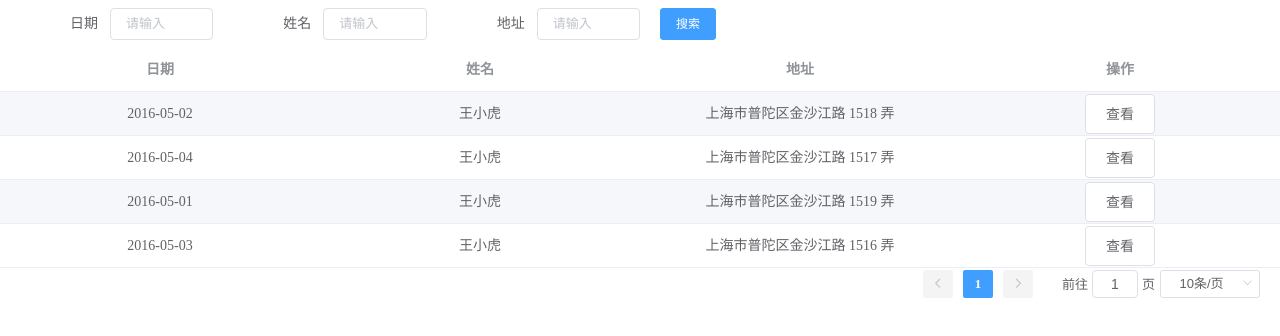
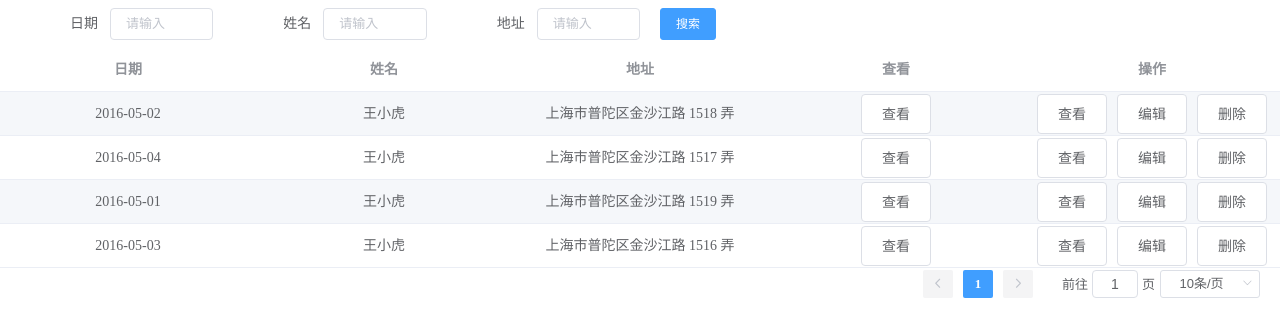
Before and after one commit to chrischen0405/element-component-in-vue, a Vue app: page /#/ in a window 1280 px wide. Shown: the top 336 px of the page. Built offline with nearby package versions, Linux system fonts and the light colour scheme.

Commit message:
feat: ChrisElTable新增操作列配置

```diff
--- a/src/components/ChrisElTable/index.vue
+++ b/src/components/ChrisElTable/index.vue
@@ -6,7 +6,7 @@
       :row-class-name="rowClassName"
       :height="height"
       :row-style="{height: `${rowHeight}px`}">
-      <template v-for="(item, index) in tableTitle">
+      <template v-for="(item, index) in theadData">
         <slot v-if="item.slot" :name="item.slot"></slot>
         <el-table-column
           v-else
@@ -17,6 +17,29 @@
           :width="item.width ? item.width : ''">
         </el-table-column>
       </template>
+      <el-table-column
+        v-if="isShowControl && controlList.length > 0"
+        :fixed="controlFixed"
+        :label="controlLabel"
+        align="center"
+      >
+        <template slot-scope="scope">
+          <template v-for="item in controlList">
+            <el-button
+              v-if="!item.slot"
+              :key="item.type"
+              :title="item.title"
+              :class="item.className ? item.className : ''"
+              @click="doAction(scope.row, item.type)"
+            >
+              {{ item.title }}
+            </el-button>
+            <template v-else slot-scope="scope">
+              <slot :name="item.type" :row="scope.row"></slot>
+            </template>
+          </template>
+        </template>
+      </el-table-column>
     </el-table>
     <chris-el-pagination
       v-if="isShowPagination"
@@ -41,33 +64,49 @@ export default {
   props: {
     propData: { // 表格数据
       type: Array,
-      default: null
+      default: () => []
     },
-    tableTitle: { // 表格头标题
+    theadData: { // 表格头标题
       type: Array,
-      require: true
+      default: () => []
     },
     height: { // 表格高度
       type: [Number, String],
-      default: '100%'
+      default: 'calc(100% - 100px)'
     },
     rowHeight: { // 表格行高
       type: [Number, String],
       default: 44
     },
-    isShowPagination: {
+    isShowControl: { // 是否展示操作列
       type: Boolean,
       default: true
     },
-    total: {
+    controlList: { // 操作栏操作按钮
+      type: Array,
+      default: () => []
+    },
+    controlFixed: { // 操作栏是否固定
+      type: [String, Boolean],
+      default: false
+    },
+    controlLabel: { // 操作栏列名
+      type: String,
+      default: '操作'
+    },
+    isShowPagination: { // 是否展示分页
+      type: Boolean,
+      default: true
+    },
+    total: { // 表格总数
       type: Number,
       default: 0
     },
-    currentPageName: {
+    currentPageName: { // 当前页码名称
       type: String,
       default: 'currentPage'
     },
-    pageSizeName: {
+    pageSizeName: { // 每页条数名称
       type: String,
       default: 'pageSize'
     }
@@ -81,6 +120,9 @@ export default {
     }
   },
   methods: {
+    doAction (row = {}, type = '') {
+      this.$emit('handleDoAction', { row, type })
+    },
     onPageChange (ev) {
       console.log(ev)
       this.currentPage = ev[this.currentPageName]
@@ -96,6 +138,8 @@ export default {
 
 <style scoped lang="scss">
 .table-container {
+  height: 100%;
+
   /deep/ .el-table {
     background-color: transparent;
 
@@ -106,9 +150,8 @@ export default {
     tbody tr:hover > td { // 表格触碰样式
       background-color: #F5F7FA;
     }
-  }
 
-  /deep/ .el-table__header-wrapper {
+    .el-table__header-wrapper, el-table__fixed-header-wrapper {
       .el-table__cell { // 表头样式
         height: 44px;
         padding: 0;
@@ -118,7 +161,7 @@ export default {
       }
     }
 
-  /deep/ .el-table__body-wrapper {
+    .el-table__body-wrapper, .el-table__fixed-body-wrapper {
       &::-webkit-scrollbar { // 表格滚动条
         width: 0 !important;
       }
@@ -138,4 +181,5 @@ export default {
       }
     }
   }
+}
 </style>
--- a/src/views/Home/index.vue
+++ b/src/views/Home/index.vue
@@ -6,15 +6,17 @@
       @reload="reload"
     ></chris-form-item>
     <chris-el-table
-      :table-title="theadData"
+      :thead-data="theadData"
       :prop-data="tableData"
+      :control-list="controlList"
       :is-show-pagination="true"
       :total="tableData.length"
       current-page-name="page"
       page-size-name="rows"
       @onPageChange="onPageChange"
+      @handleDoAction="handleDoAction"
     >
-      <el-table-column slot="handle" label="操作">
+      <el-table-column slot="handle" label="查看">
         <template slot-scope="scope">
           <el-button @click="handleClick(scope.row)">查看</el-button>
         </template>
@@ -25,7 +27,10 @@
 
 <script>
 import ChrisElTable from '../../components/ChrisElTable/index'
-import { theadData } from './table-config'
+import {
+  controlList,
+  theadData
+} from './table-config'
 import ChrisFormItem from '../../components/ChrisFormItem/index'
 
 export default {
@@ -59,6 +64,7 @@ export default {
           address: '上海市普陀区金沙江路 1516 弄'
         }
       ],
+      controlList,
       query: {}
     }
   },
@@ -78,6 +84,9 @@ export default {
     handleClick (item) {
       console.log(item)
     },
+    handleDoAction (e) {
+      console.log(e)
+    },
     onPageChange (ev) {
       console.log(ev)
     },
--- a/src/views/Home/table-config.js
+++ b/src/views/Home/table-config.js
@@ -21,3 +21,18 @@ export const theadData = [
     slot: 'handle'
   }
 ]
+
+export const controlList = [
+  {
+    title: '查看',
+    type: 'detail'
+  },
+  {
+    title: '编辑',
+    type: 'edit'
+  },
+  {
+    title: '删除',
+    type: 'delete'
+  }
+]
```
Lines whose indentation alone changed are shown as unchanged.
